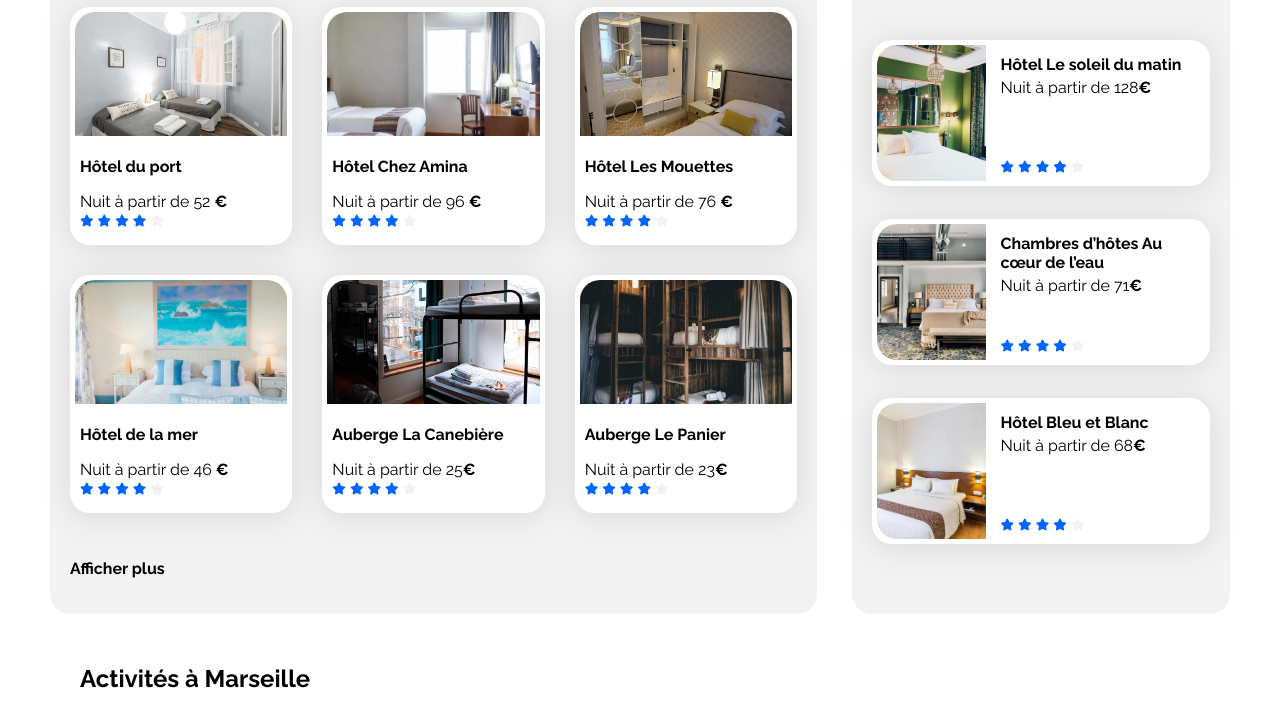
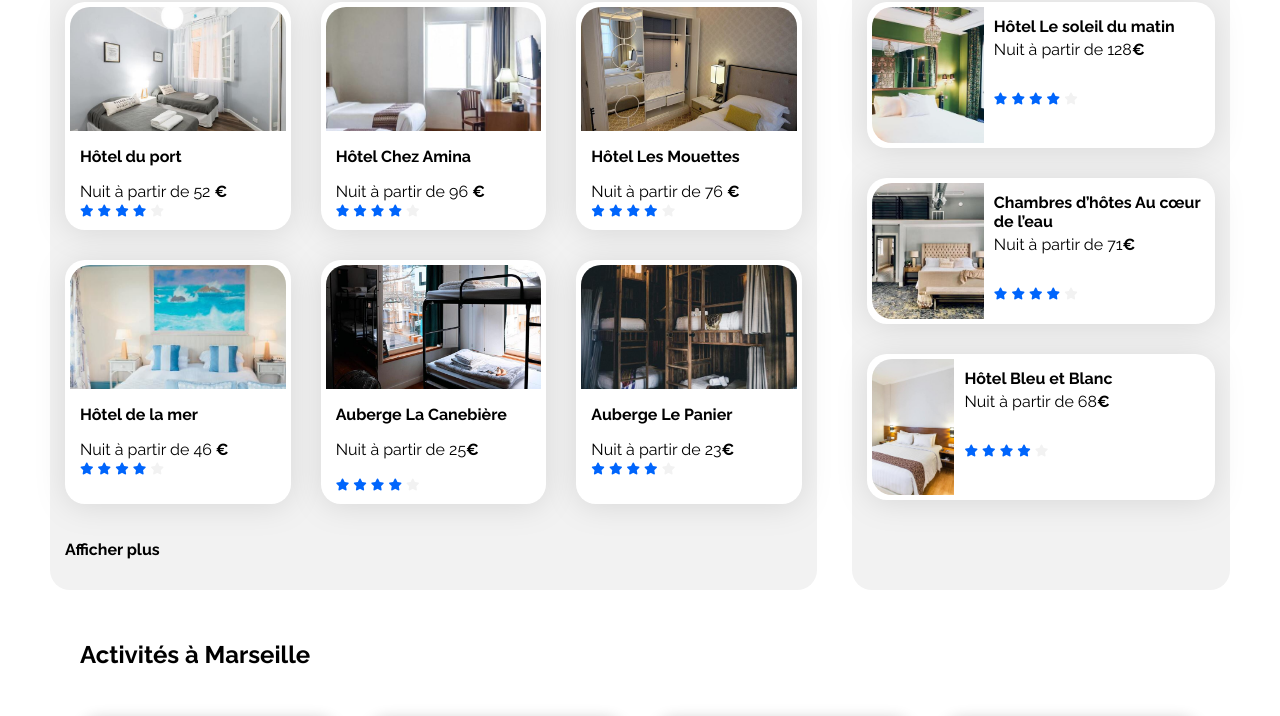
Before and after one commit to Emeline-Wulstecke/Booki, a plain HTML site: page index.html in a window 1280 px wide. Shown: the part 487-1203 px from the top of the page. Drawn offline with Linux system fonts and the light colour scheme.

Commit message:
Fix: HTML BALISE

```diff
--- a/css/style.css
+++ b/css/style.css
@@ -224,7 +224,7 @@ i.fa-solid.fa-info {
 .hebergements-and-populaires section {
     background-color: var(--main-bg-color);
     border-radius: 20px;
-    padding: 20px;
+    padding: 15px;
     box-sizing: border-box;
 }
 
@@ -240,14 +240,10 @@ i.fa-solid.fa-info {
 }
 
 .hebergements-cards .card {
-    display: flex;
-    flex-direction: column;
+    width: calc((100% - 60px) / 3);
     box-sizing: border-box;
 }
 
-.hebergements a {
-    width: calc((100% - 60px) / 3);
-}
 
 .hebergements-cards img {
     width: 100%;
@@ -261,8 +257,12 @@ i.fa-solid.fa-info {
     flex-direction: column;
     justify-content: space-between;
     box-sizing: border-box;
-    padding: 5px;
 }
+
+.hebergements-cards .card-txt {
+    padding-left: 10px;
+}
+
 
 .herbegments-cards .card-title {
     margin-bottom: 4px;
@@ -280,7 +280,7 @@ i.fa-solid.fa-info {
     display: flex;
     width: 100%;
     font-weight: bold;
-    padding-top: 30PX;
+    padding-top: 20PX;
 }
 
 .more:hover {
@@ -288,19 +288,26 @@ i.fa-solid.fa-info {
 }
 
 /****** Populaires ***********/
+
 .populaires {
     width: 32%;
 }
 
 .populaires-title {
     display: flex;
+    flex-direction: row;
     justify-content: space-between;
-    align-items: center;
+}
+
+.populaires-cards {
+    display: flex;
+    flex-direction: column;
+    gap: 30px;
+    padding-bottom: 15px;
 }
 
 .populaires-cards .card {
     display: flex;
-    margin-top: 33px;
 }
 
 .populaires-cards img {
@@ -311,12 +318,15 @@ i.fa-solid.fa-info {
 }
 
 .populaires-cards .card-content {
-    width: 67%;
-    padding-left: 15px;
+    width: 100%;
+    display: flex;
+    box-sizing: border-box;
+}
+
+.populaires-cards .card-txt {
     display: flex;
     flex-direction: column;
-    justify-content: space-between;
-    box-sizing: border-box;
+    padding-left: 10px;
 }
 
 .populaires-cards .card-title {
@@ -329,6 +339,7 @@ i.fa-solid.fa-info {
 }
 
 .populaires-cards .card-rating {
+    padding-top: 30px;
     margin-bottom: 5px;
 }
 
--- a/index.html
+++ b/index.html
@@ -10,9 +10,8 @@
     <link href="https://fonts.googleapis.com/css2?family=Raleway:wght@400;500;700&display=swap" rel="stylesheet">
     <link rel="stylesheet" href="https://cdnjs.cloudflare.com/ajax/libs/font-awesome/6.2.1/css/all.min.css"
         integrity="sha512-MV7K8+y+gLIBoVD59lQIYicR65iaqukzvf/nwasF0nqhPay5w/9lJmVM2hMDcnK1OnMGCdVK+iQrJ7lzPJQd1w=="
-        crossorigin="anonymous" referrerpolicy="no-referrer" />
+        crossorigin="anonymous" referrerpolicy="no-referrer">
     <link rel="stylesheet" href="./css/style.css">
-
 </head>
 
 <body>
@@ -39,8 +38,7 @@
                 <label for="research">
                     <i class="fa-solid fa-location-dot"></i>
                 </label>
-                <input type="search"  id="research"
-                    value="Marseille, France">
+                <input type="search" id="research" value="Marseille, France">
                 <button>
                     <span>Rechercher</span>
                     <i class="fa-solid fa-magnifying-glass"></i>
@@ -78,19 +76,40 @@
 
         <main>
             <div class="hebergements-and-populaires">
-                <section id="hebergements" class="hebergements" >
+                <section id="hebergements" class="hebergements">
                     <h2 class="section-title">Hébergements à Marseille</h2>
-                    <div class="hebergements-cards">
+                    <ul class="hebergements-cards">
                         <!-- first card -->
+                        <li class="card">
                             <a href="#">
-                            <article class="card">
+                                <figure class="card-content">
                                     <img src="./images/hebergements/fred-kleber.jpg"
                                         alt="Chambre hôtel avec deux lits simples">
-                                <div class="card-content">
-                                    <div class="card-txt">
+                                    <figcaption class="card-txt">
                                         <h3 class="card-title">Hôtel du port</h3>
-                                        <p class="card-subtitle"> Nuit à partir de 52 <span class="euro">€</span></p>
+                                        <p class="card-subtitle">Nuit à partir de 52 <span class="euro">€</span></p>
+                                        <div class="card-rating">
+                                            <i class="fa-xs fa-solid fa-star" aria-hidden="true"></i>
+                                            <i class="fa-xs fa-solid fa-star" aria-hidden="true"></i>
+                                            <i class="fa-xs fa-solid fa-star" aria-hidden="true"></i>
+                                            <i class="fa-xs fa-solid fa-star" aria-hidden="true"></i>
+                                            <i class="fa-xs fa-solid fa-star neutral-star" aria-hidden="true"></i>
+                                            <span class="sr-only">Note de 4 sur 5</span>
                                         </div>
+                                    </figcaption>
+                                </figure>
+                            </a>
+                        </li>
+                        <!-- end first card -->
+                        <!-- second card -->
+                        <li class="card">
+                            <a href="#">
+                                <figure class="card-content">
+                                    <img src="images/hebergements/febrian-zakaria.jpg"
+                                        alt="Chambre hôtel avec deux lits simples et un bureau">
+                                    <figcaption class="card-txt">
+                                        <h3 class="card-title">Hôtel Chez Amina </h3>
+                                        <p class="card-subtitle">Nuit à partir de 96 <span class="euro">€</span></p>
                                         <div class="card-rating">
                                             <i class=" fa-xs fa-solid fa-star" aria-hidden="true"></i>
                                             <i class=" fa-xs fa-solid fa-star" aria-hidden="true"></i>
@@ -99,20 +118,20 @@
                                             <i class=" fa-xs fa-solid fa-star neutral-star" aria-hidden="true"></i>
                                             <span class="sr-only">Note de 4 sur 5</span>
                                         </div>
-                                </div>
-                            </article>
+                                    </figcaption>
+                                </figure>
                             </a>
-                <!-- end first card -->
-                <!-- second card -->
+                        </li>
+                        <!-- end second card -->
+                        <!-- third card -->
+                        <li class="card">
                             <a href="#">
-                            <article class="card">
-                                <img src="images/hebergements/febrian-zakaria.jpg"
-                                    alt="Chambre hôtel avec deux lits simples et un bureau">
-                                <div class="card-content">
-                                    <div class="card-txt">
-                                        <h3 class="card-title">Hôtel Chez Amina </h3>
-                                        <p class="card-subtitle">Nuit à partir de 96 <span class="euro">€</span></p>
-                                    </div>
+                                <figure class="card-content">
+                                    <img src="images/hebergements/reisetopia.jpg"
+                                        alt="Chambre hôtel avec lit et un dressing avec des mirroirs">
+                                    <figcaption class="card-txt">
+                                            <h3 class="card-title">Hôtel Les Mouettes</h3>
+                                            <p class="card-subtitle">Nuit à partir de 76 <span class="euro">€</span></p>
                                             <div class="card-rating">
                                                 <i class=" fa-xs fa-solid fa-star" aria-hidden="true"></i>
                                                 <i class=" fa-xs fa-solid fa-star" aria-hidden="true"></i>
@@ -121,20 +140,20 @@
                                                 <i class=" fa-xs fa-solid fa-star neutral-star" aria-hidden="true"></i>
                                                 <span class="sr-only">Note de 4 sur 5</span>
                                             </div>
-                                </div>
-                            </article>
+                                    </figcaption>
+                                </figure>
                             </a>
-                <!-- end second card -->
-                <!-- third card -->
+                        </li>
+                        <!-- end third card -->
+                        <!-- fourth card -->
+                        <li class="card">
                             <a href="#">
-                            <article class="card">
-                                <img src="images/hebergements/reisetopia.jpg"
-                                    alt="Chambre hôtel avec lit et un dressing avec des mirroirs">
-                                <div class="card-content">
-                                    <div class="card-txt">
-                                        <h3 class="card-title">Hôtel Les Mouettes</h3>
-                                        <p class="card-subtitle">Nuit à partir de 76 <span class="euro">€</span></p>
-                                    </div>
+                                <figure class="card-content">
+                                    <img src="images/hebergements/annie-spratt.jpg"
+                                        alt="Chambre hôtel avec lit et un tableau de la mer sur le mur">
+                                    <figcaption class="card-txt">
+                                        <h3 class="card-title">Hôtel de la mer</h3>
+                                        <p class="card-subtitle">Nuit à partir de 46 <span class="euro">€</span></p>
                                         <div class="card-rating">
                                             <i class=" fa-xs fa-solid fa-star" aria-hidden="true"></i>
                                             <i class=" fa-xs fa-solid fa-star" aria-hidden="true"></i>
@@ -143,20 +162,19 @@
                                             <i class=" fa-xs fa-solid fa-star neutral-star" aria-hidden="true"></i>
                                             <span class="sr-only">Note de 4 sur 5</span>
                                         </div>
-                                </div>
-                            </article>
+                                    </figcaption>
+                                </figure>
                             </a>
-                <!-- end third card -->
-                <!-- fourth card -->
+                        </li>
+                        <!-- end fourth card -->
+                        <!-- fifth card -->
+                        <li class="card">
                             <a href="#">
-                            <article class="card">
-                                <img src="images/hebergements/annie-spratt.jpg"
-                                    alt="Chambre hôtel avec lit et un tableau de la mer sur le mur">
-                                <div class="card-content">
-                                    <div class="card-txt">
-                                        <h3 class="card-title">Hôtel de la mer</h3>
-                                        <p class="card-subtitle">Nuit à partir de 46 <span class="euro">€</span></p>
-                                    </div>
+                                <figure class="card-content">
+                                    <img src="images/hebergements/marcus-loke.jpg" alt="Chambre hôtel avec lit superposé">
+                                    <figcaption class="card-txt">
+                                        <h3 class="card-title">Auberge La Canebière</h3>
+                                        <p class="card-subtitle">Nuit à partir de 25<span class="euro">€<span><p>
                                         <div class="card-rating">
                                             <i class=" fa-xs fa-solid fa-star" aria-hidden="true"></i>
                                             <i class=" fa-xs fa-solid fa-star" aria-hidden="true"></i>
@@ -165,20 +183,20 @@
                                             <i class=" fa-xs fa-solid fa-star neutral-star" aria-hidden="true"></i>
                                             <span class="sr-only">Note de 4 sur 5</span>
                                         </div>
-                                </div>
-                            </article>
+                                    </figcaption>
+                                </figure>
                             </a>
-                <!-- end fourth card -->
-                <!-- fifth card -->
+                        </li>
+                        <!-- end fifth card -->
+                        <!-- sixth card -->
+                        <li class="card">
                             <a href="#">
-                            <article class="card">
-                                <img src="images/hebergements/marcus-loke.jpg"
-                                    alt="Chambre hôtel avec lit superposé">
-                                <div class="card-content">
-                                    <div class="card-txt">
-                                        <h3 class="card-title">Auberge La Canebière</h3>
-                                        <p class="card-subtitle">Nuit à partir de 25<span class="euro">€</span></p>
-                                    </div>
+                                <figure class="card-content">
+                                    <img src="images/hebergements/nicate-lee.jpg"
+                                        alt="Chambre hôtel avec deux lits supersosés en bois">
+                                    <figcaption class="card-txt">
+                                        <h3 class="card-title">Auberge Le Panier</h3>
+                                        <p class="card-subtitle">Nuit à partir de 23<span class="euro">€</span></p>
                                         <div class="card-rating">
                                             <i class=" fa-xs fa-solid fa-star" aria-hidden="true"></i>
                                             <i class=" fa-xs fa-solid fa-star" aria-hidden="true"></i>
@@ -187,50 +205,29 @@
                                             <i class=" fa-xs fa-solid fa-star neutral-star" aria-hidden="true"></i>
                                             <span class="sr-only">Note de 4 sur 5</span>
                                         </div>
-                                </div>
-                            </article>
+                                    </figcaption>
+                                </figure>
                             </a>
-                <!-- end fifth card -->
-                <!-- sixth card -->
-                        <a href="#">
-                            <article class="card">
-                                <img src="images/hebergements/nicate-lee.jpg"
-                                    alt="Chambre hôtel avec deux lits supersosés en bois">
-                                <div class="card-content">
-                                    <div class="card-txt">
-                                        <h3 class="card-title">Auberge Le Panier</h3>
-                                        <p class="card-subtitle">Nuit à partir de 23<span class="euro">€</span></p>
-                                    </div>
-                                    <div class="card-rating">
-                                        <i class=" fa-xs fa-solid fa-star" aria-hidden="true"></i>
-                                        <i class=" fa-xs fa-solid fa-star" aria-hidden="true"></i>
-                                        <i class=" fa-xs fa-solid fa-star" aria-hidden="true"></i>
-                                        <i class=" fa-xs fa-solid fa-star" aria-hidden="true"></i>
-                                        <i class=" fa-xs fa-solid fa-star neutral-star" aria-hidden="true"></i>
-                                        <span class="sr-only">Note de 4 sur 5</span>
-                                    </div>
-                                </div>
-                            </article>
-                        </a>
-                    </div>
+                        </li>
                         <!-- end sixth card -->
+                    </ul>
                     <p class="more">Afficher plus</p>
                 </section>
 
                 <section id="populaires" class="populaires">
-                    <div class="populaires-title">
+                    <header class="populaires-title">
                         <h2 class="section-title">Les plus populaires</h2>
                         <i class="fa-solid fa-chart-line" aria-hidden="true"></i>
-                    </div>
-                    <div class="populaires-cards">
+                    </header>
+                    <ul class="populaires-cards">
+                        <li class="card">
                             <a href="#">
-                            <article class="card">
-                                <img src="./images/hebergements/emile-guillemot.jpg" alt="Image de la chambre d'hôtel montrant un lit">
-                                <div class="card-content">
-                                    <div class="card-txt">
+                                <figure class="card-content">
+                                    <img src="./images/hebergements/emile-guillemot.jpg"
+                                        alt="Image de la chambre d'hôtel montrant un lit">
+                                    <figcaption class="card-txt">
                                         <h3 class="card-title">Hôtel Le soleil du matin</h3>
                                         <p class="card-subtitle">Nuit à partir de 128<span class="euro">€</span></p>
-                                    </div>
                                         <div class="card-rating">
                                             <i class="fa-xs fa-solid fa-star" aria-hidden="true"></i>
                                             <i class="fa-xs fa-solid fa-star" aria-hidden="true"></i>
@@ -239,17 +236,18 @@
                                             <i class="fa-xs fa-solid fa-star neutral-star" aria-hidden="true"></i>
                                             <span class="sr-only">Note de 4 sur 5</span>
                                         </div>
-                                </div>
-                            </article>
+                                    </figcaption>
+                                </figure>
                             </a>
+                        </li>
+                        <li class="card">
                             <a href="#">
-                            <article class="card">
-                                <img src="./images/hebergements/aw-creative.jpg" alt="Image de la chambre d'hôtel montrant un lit">
-                                <div class="card-content">
-                                    <div class="card-txt">
+                                <figure class="card-content">
+                                    <img src="./images/hebergements/aw-creative.jpg"
+                                        alt="Image de la chambre d'hôtel montrant un lit">
+                                    <figcaption class="card-txt">
                                         <h3 class="card-title">Chambres d’hôtes Au cœur de l’eau</h3>
                                         <p class="card-subtitle">Nuit à partir de 71<span class="euro">€</span></p>
-                                    </div>
                                         <div class="card-rating">
                                             <i class="fa-xs fa-solid fa-star" aria-hidden="true"></i>
                                             <i class="fa-xs fa-solid fa-star" aria-hidden="true"></i>
@@ -258,17 +256,18 @@
                                             <i class="fa-xs fa-solid fa-star neutral-star" aria-hidden="true"></i>
                                             <span class="sr-only">Note de 4 sur 5</span>
                                         </div>
-                                </div>
-                            </article>
+                                    </figcaption>
+                                </figure>
                             </a>
+                        </li>
+                        <li class="card">
                             <a href="#">
-                            <article class="card">
-                                <img src="./images/hebergements/febrian-zakaria2.jpg" alt="Image de la chambre d'hôtel montrant un lit">
-                                <div class="card-content">
-                                    <div class="card-txt">
+                                <figure class="card-content">
+                                    <img src="./images/hebergements/febrian-zakaria2.jpg"
+                                        alt="Image de la chambre d'hôtel montrant un lit">
+                                    <figcaption class="card-txt">
                                         <h3 class="card-title">Hôtel Bleu et Blanc</h3>
                                         <p class="card-subtitle">Nuit à partir de 68<span class="euro">€</span></p>
-                                    </div>
                                         <div class="card-rating">
                                             <i class="fa-xs fa-solid fa-star" aria-hidden="true"></i>
                                             <i class="fa-xs fa-solid fa-star" aria-hidden="true"></i>
@@ -277,10 +276,11 @@
                                             <i class="fa-xs fa-solid fa-star neutral-star" aria-hidden="true"></i>
                                             <span class="sr-only">Note de 4 sur 5</span>
                                         </div>
-                                </div>
-                            </article>
+                                    </figcaption>
+                                </figure>
                             </a>
-                    </div>
+                        </li>
+                    </ul>
                 </section>
             </div>
 
@@ -298,7 +298,8 @@
                     <li>
                         <a href="#">
                             <figure>
-                                <img src="images/activites/paul-hermann.jpg" alt="Vue du bas des rochers sur le fort de Pomègues">
+                                <img src="images/activites/paul-hermann.jpg"
+                                    alt="Vue du bas des rochers sur le fort de Pomègues">
                                 <figcaption>Fort de Pomègues</figcaption>
                             </figure>
                         </a>
@@ -306,7 +307,8 @@
                     <li>
                         <a href="#">
                             <figure>
-                                <img src="images/activites/kilyan-sockalingum.jpg" alt="Vue du haut des calanques de Marseille">
+                                <img src="images/activites/kilyan-sockalingum.jpg"
+                                    alt="Vue du haut des calanques de Marseille">
                                 <figcaption>Parc national des Calanques</figcaption>
                             </figure>
                         </a>
@@ -314,7 +316,8 @@
                     <li>
                         <a href="#">
                             <figure>
-                                <img src="images/activites/florian-wehde.jpg" alt="Vue de la Basilique Notre-Dame-de-la-Garde des toits de Marseille">
+                                <img src="images/activites/florian-wehde.jpg"
+                                    alt="Vue de la Basilique Notre-Dame-de-la-Garde des toits de Marseille">
                                 <figcaption>Notre-Dame-de-la-Garde</figcaption>
                             </figure>
                         </a>
```
Lines whose indentation alone changed are shown as unchanged.
